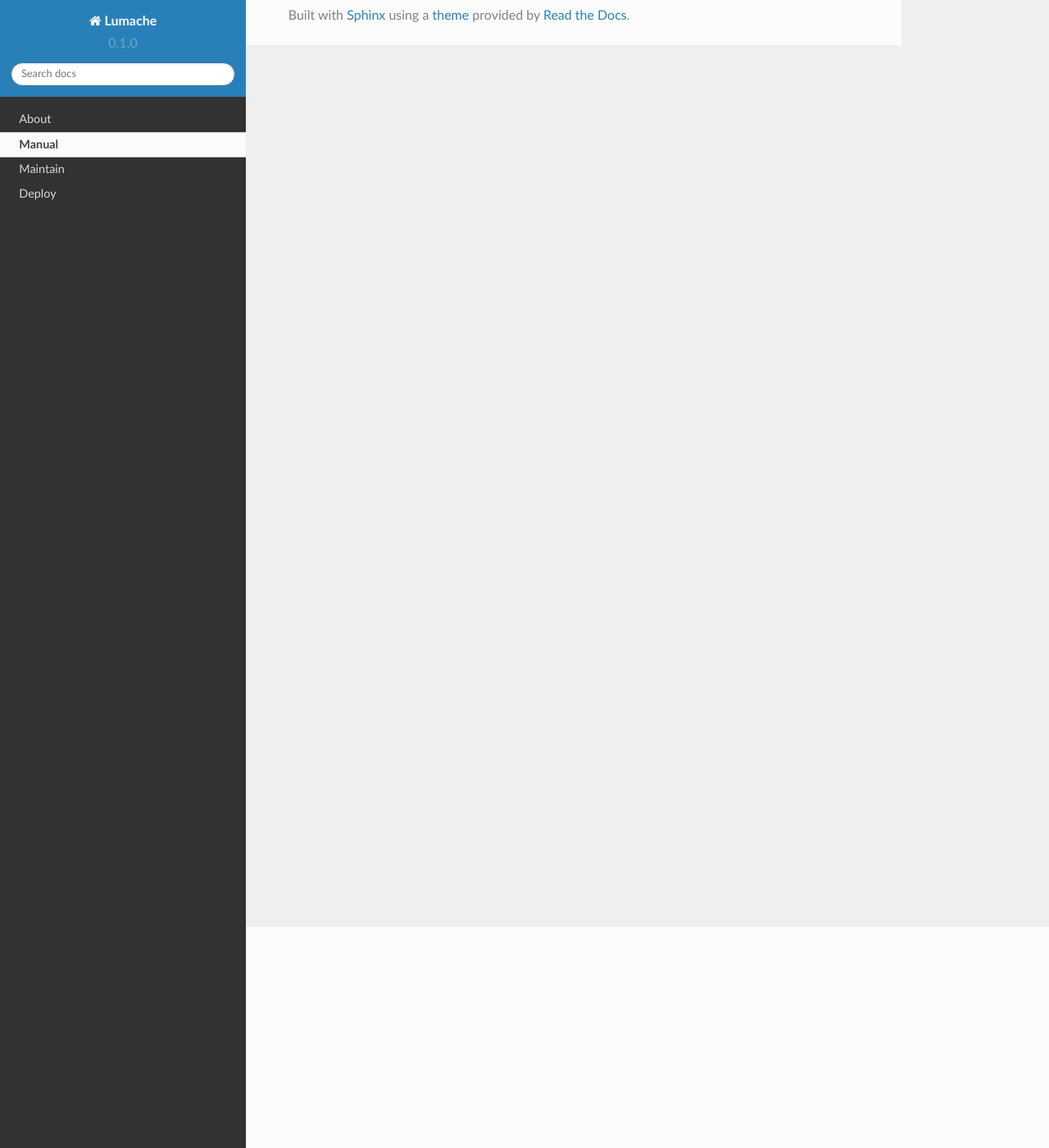
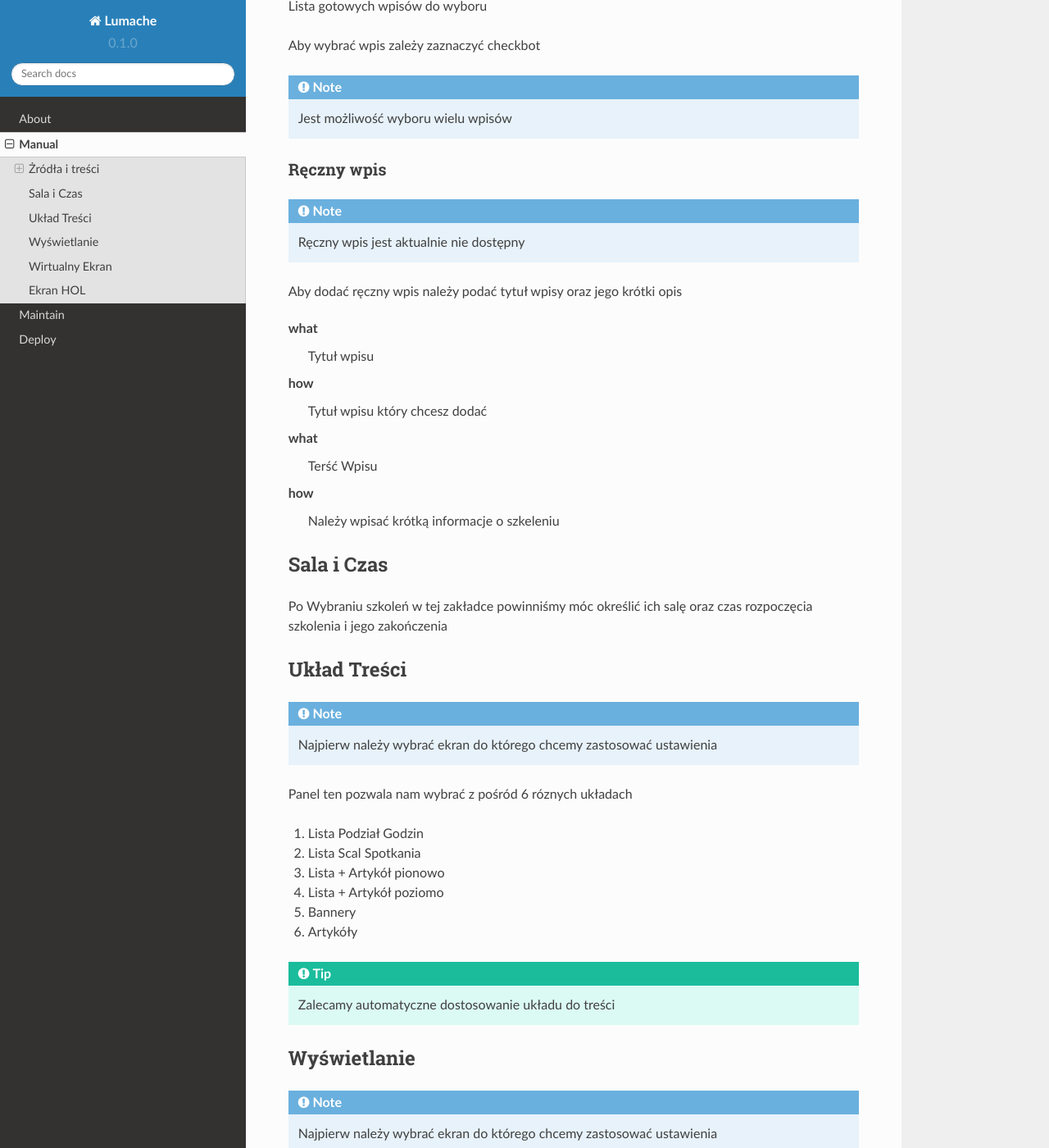
Before and after one commit to Sadowski-Krystian/SystemMalualFinal, a Sphinx documentation site: the page built from docs/source/Manual.rst, in a window 1280 px wide and 1400 px high, scrolled down 270 px. Shown: the whole window at 82% size. Built offline with Sphinx 7.4.7 and the Read the Docs theme 2.0.0, drawn with Linux system fonts in a browser that asks for light colours; some of the changed text lies outside the part shown.

Commit message:
[add] manual, maintain

```diff
--- a/docs/source/Manual.rst
+++ b/docs/source/Manual.rst
@@ -1,2 +1,122 @@
 Manual
 ======
+
+Żródła i treści
+---------------
+
+Szkolenia
+~~~~~~~~~~~~~~~
+
+Lista gotowych wpisów do wyboru
+
+Aby wybrać wpis zależy zaznaczyć checkbot
+
+.. note::
+
+   Jest możliwość wyboru wielu wpisów
+
+Ręczny wpis
+~~~~~~~~~~~
+
+.. note::
+
+   Ręczny wpis jest aktualnie nie dostępny
+
+
+Aby dodać ręczny wpis należy podać tytuł wpisy oraz jego krótki opis
+
+
+what
+   Tytuł wpisu
+
+how
+   Tytuł wpisu który chcesz dodać
+
+
+what
+   Terść Wpisu
+
+how
+   Należy wpisać krótką informacje o szkeleniu
+
+
+
+Sala i Czas
+-----------
+.. _czas:
+Po Wybraniu szkoleń w tej zakładce powinniśmy móc określić ich salę oraz czas rozpoczęcia szkolenia i jego zakończenia
+
+Układ Treści
+------------
+
+.. note::
+
+   Najpierw należy wybrać ekran do którego chcemy zastosować ustawienia
+
+Panel ten pozwala nam wybrać z pośród 6 róznych układach
+
+1. Lista Podział Godzin
+#. Lista Scal Spotkania
+#. Lista + Artykół pionowo
+#. Lista + Artykół poziomo
+#. Bannery
+#. Artykóły
+
+.. tip::
+
+   Zalecamy automatyczne dostosowanie układu do treści
+
+Wyświetlanie
+------------
+
+.. note::
+
+   Najpierw należy wybrać ekran do którego chcemy zastosować ustawienia
+
+
+.. note::
+
+   Szybka publikacja zaciąga date i czas z zakładki :ref:`Data i Czas<czas>`
+
+Aby Spotkanie sie wyswietlało należy najpierw je włączyć za pomocą przełądnika obok nazwy
+
+what
+   Grupa
+
+how
+   Wyświetla grópę przy spotkaniu
+
+what
+   podtytuł
+
+how
+   Wyświetla podtytuł spotkania
+
+what
+   kierownik
+
+how
+   Wyświetla kierownika spotkania
+
+what
+   prowadzący
+
+how
+   Wyświetla prowadzącego spotkania
+
+
+.. note::
+
+   Aby zatwierdzić generacje ekranu nalezy nacisnąć wygeneruj w górnej części ekranu
+
+
+Wirtualny Ekran
+---------------
+
+Podgląd opublikowanych i nie opublikowanych wpisów
+
+
+Ekran HOL
+---------
+
+Podgląd tego co wyswietla się na ekranie informacyjnym
```
Also changed, not shown: docs/source/About.rst (+83 -0 lines), docs/source/Maintain.rst (+23 -0 lines).
